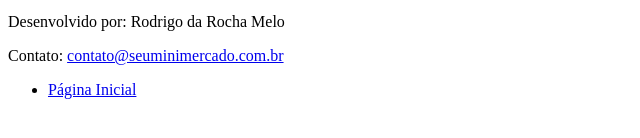
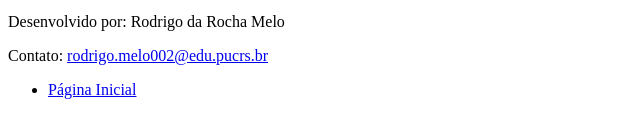
Before and after one commit to rdrmelo/projetofase1, a plain HTML site: page servicos.html in a window 1280 px wide. Shown: the part 426-564 px from the top of the page, 0-640 px from the left. Drawn offline with Linux system fonts and the light colour scheme.

Commit message:
Update servicos.html

```diff
--- a/servicos.html
+++ b/servicos.html
@@ -38,7 +38,7 @@
 
     <footer>
         <p>Desenvolvido por: Rodrigo da Rocha Melo</p>
-        <p>Contato: <a href="rodrigo.melo002@edu.pucrs.br">contato@seuminimercado.com.br</a></p>
+        <p>Contato: <a href="rodrigo.melo002@edu.pucrs.br">rodrigo.melo002@edu.pucrs.br</a></p>
         <nav>
             <ul>
                 <li><a href="https://github.com/rdrmelo/projetofase1/blob/main/index.html">Página Inicial</a></li>
```
